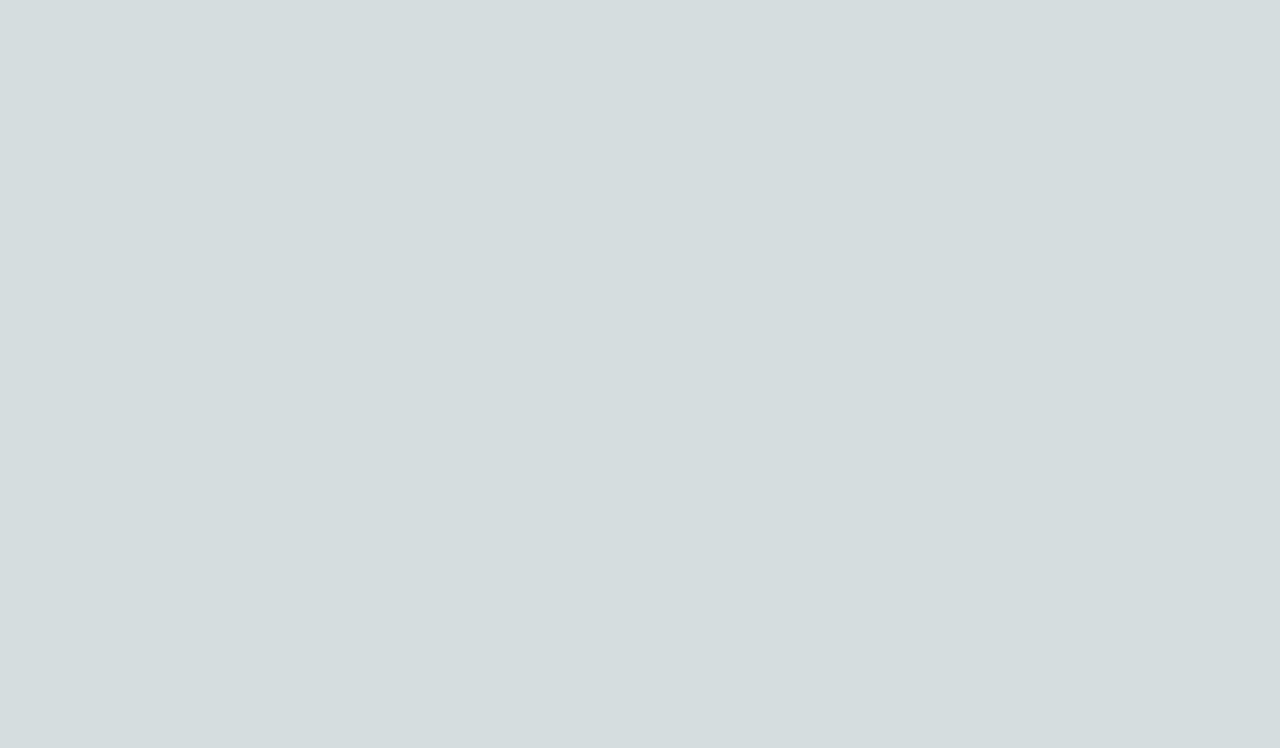
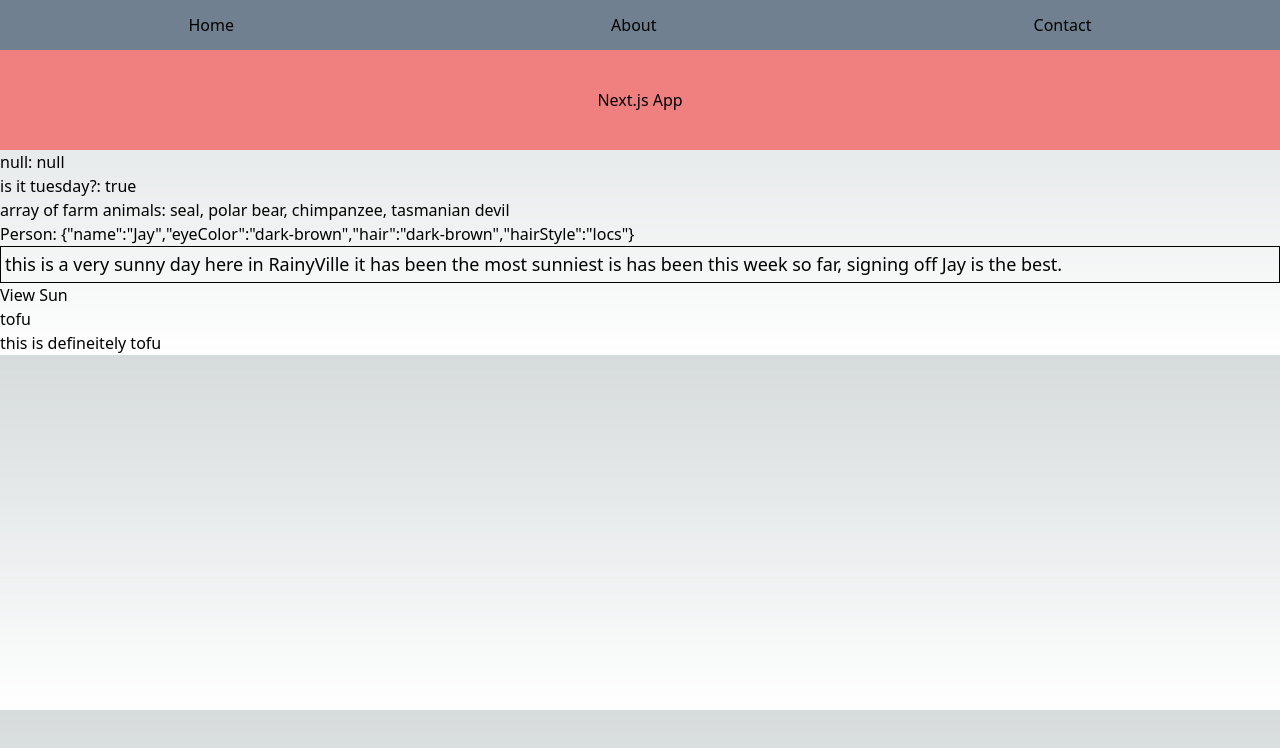
Before and after one commit to jdayxjr/N317-first-next-app, a Next.js app: page / in a window 1280 px wide. Shown: the top 748 px of the page. Built offline with nearby package versions, Linux system fonts and the light colour scheme.

Commit message:
added back the return statement in on page.js

```diff
--- a/src/app/page.js
+++ b/src/app/page.js
@@ -33,7 +33,7 @@ export default function Home() {
 
   const itsTuesday = true;
   const showNull = null;
-
+  return (
     <main>
       <nav className={homeStyles.homeNav}>
         <ul>
@@ -49,8 +49,14 @@ export default function Home() {
       <p>Person: {JSON.stringify(person)}</p>
       <p className={homeStyles.callout}>this is a very sunny day here in RainyVille it has been the most sunniest is has been this week so far, signing off {myName}</p>
       <button onClick={openModal}>View Sun</button>
+
+      <div>
+        <h3>tofu</h3>
+        <p>this is defineitely tofu</p>
+
+      </div>
     </main>
-
+  );
 
 
 }
```
Lines whose indentation alone changed are shown as unchanged.
